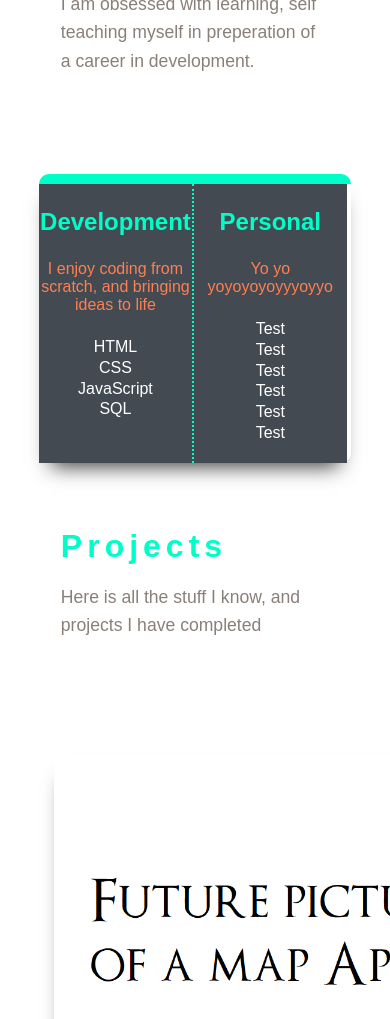
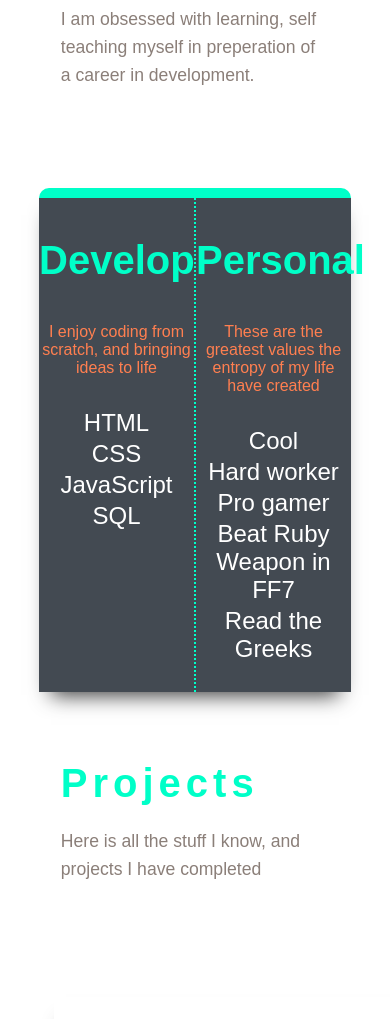
Before and after one commit to ConnorNally/Portfoli_2020, a website: page index.html in a window 390 px wide. Shown: the part 560-1579 px from the top of the page. Drawn offline with Linux system fonts and the light colour scheme.

Commit message:
Small changes

```diff
--- a/index.html
+++ b/index.html
@@ -49,14 +49,13 @@
 
     <div id="personal" class="column">
       <h3>Personal</h3>
-      <p>Yo yo yoyoyoyoyyyoyyo</p>
+      <p>These are the greatest values the entropy of my life have created</p>
       <ul>
-        <li>Test</li>
-        <li>Test</li>
-        <li>Test</li>
-        <li>Test</li>
-        <li>Test</li>
-        <li>Test</li>
+        <li>Cool</li>
+        <li>Hard worker</li>
+        <li>Pro gamer</li>
+        <li>Beat Ruby Weapon in FF7</li>
+        <li>Read the Greeks</li>
       </ul>
     </div>
   </div>
--- a/public/styles/style.css
+++ b/public/styles/style.css
@@ -116,11 +116,14 @@ img[src*="github"] {
 
 
 .column {
+  flex-direction: column;
+  flex-grow: 1;
+  width: 0;
   background-color: #434a52;
   opacity: 1;
   transition: 0.3s;
-  width: 49%;
   text-align: center;
+
 }
 
 .column:hover {
@@ -129,7 +132,7 @@ img[src*="github"] {
 
 .column h3 {
   color: rgb(0, 255, 200);
-  font-size: 1.5rem !important;
+  font-size: 2.5rem !important;
 }
 
 .column p {
@@ -140,6 +143,7 @@ img[src*="github"] {
   list-style-type: none;
   color: white;
   padding: 5px;
+  font-size: 1.5rem;
 }
 
 .column li {
@@ -253,7 +257,7 @@ a {
   }
 
   .box h2 {
-    font-size: 2em;
+    font-size: 2.5em;
   }
 
   .box p {
@@ -265,6 +269,14 @@ a {
   .primary-content {
     width: 80%;
     border: none;
+  }
+
+  .skils {
+    flex-wrap: wrap;
+  }
+
+  .column {
+    flex: 1 50%;
   }
 
   ul {
```
